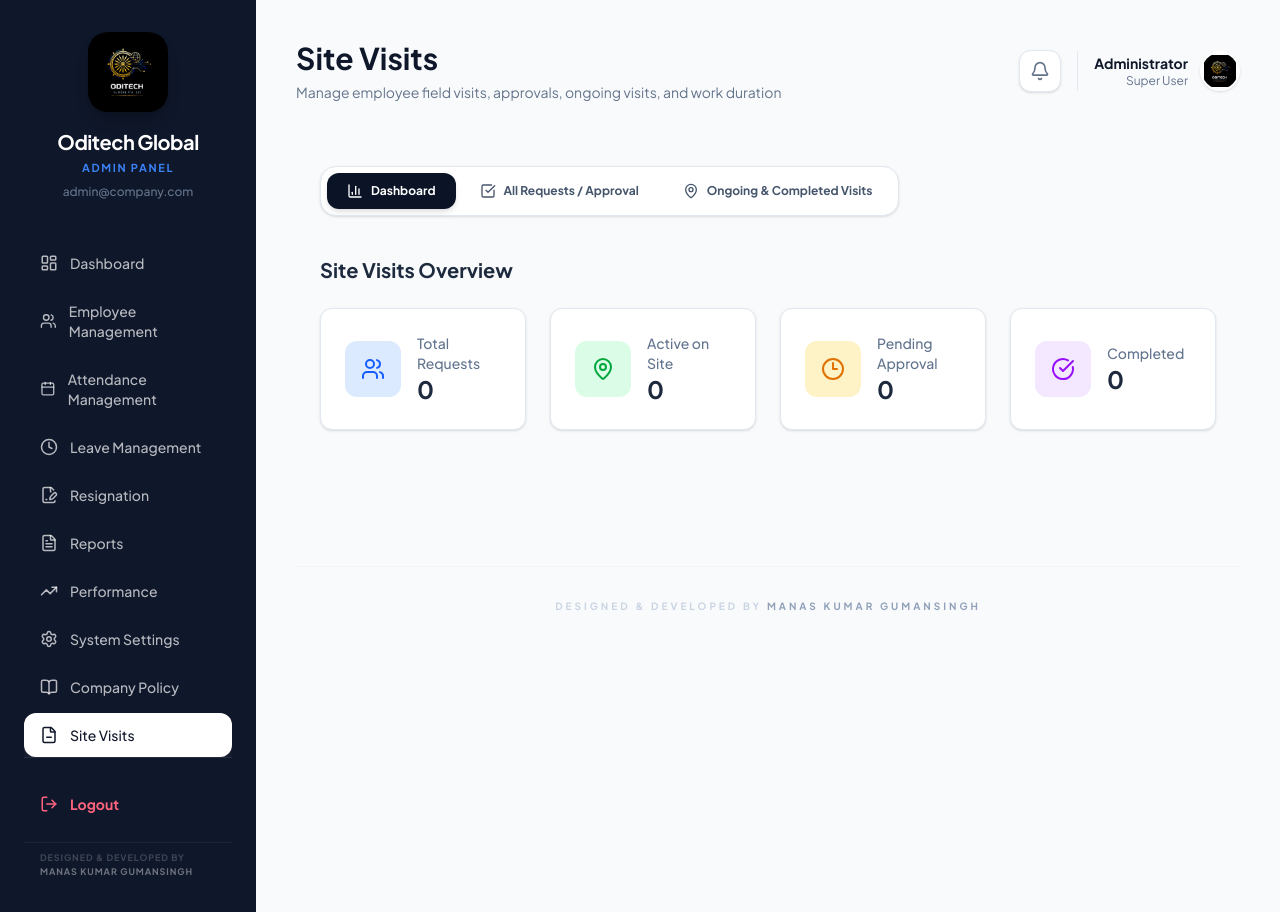
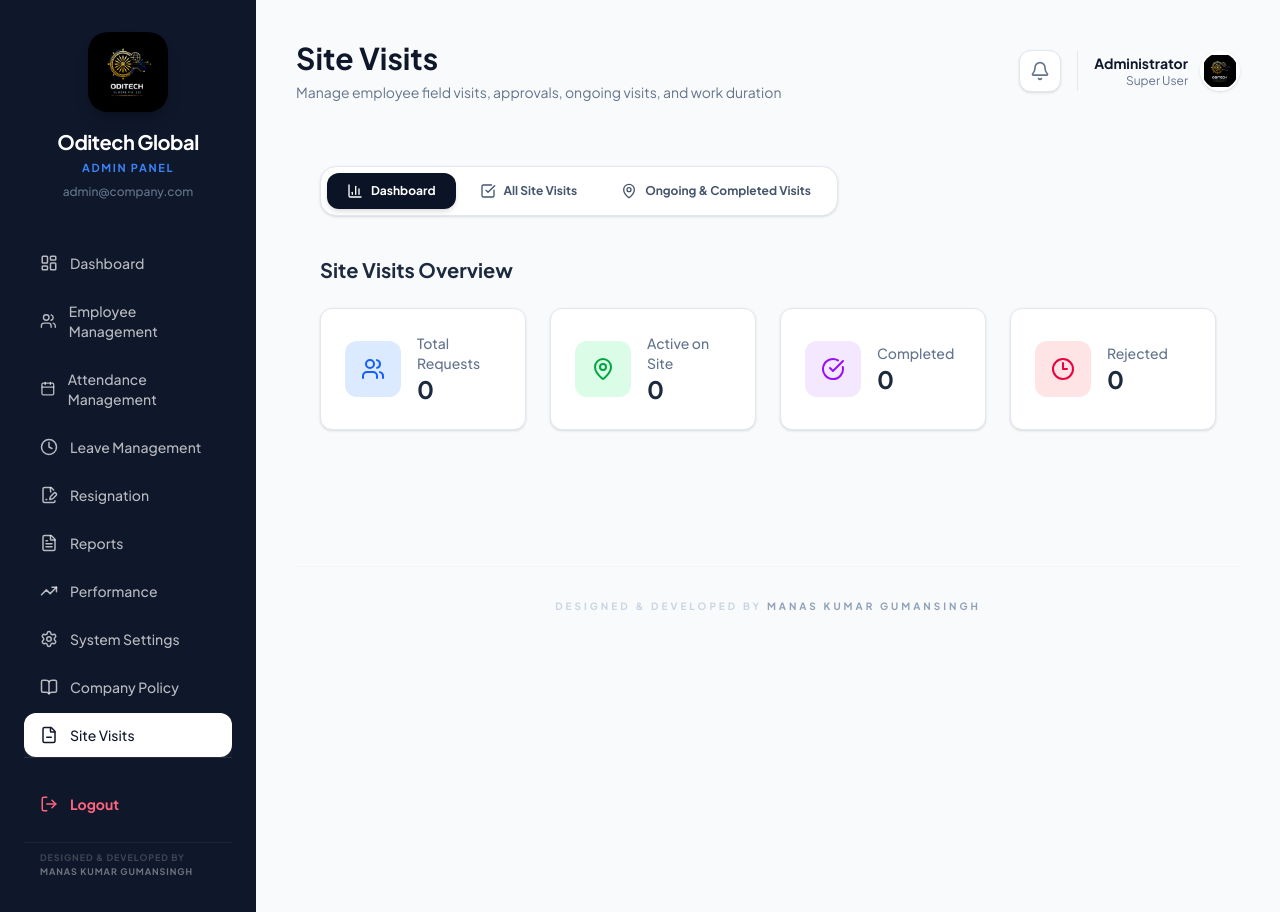
Before and after one commit to ManasCoding/Oditech_HRMS_Frontend, a React (Vite) app: page /admin/site-visits in a window 1280 px wide. Built offline with nearby package versions, Linux system fonts and the light colour scheme; no server answers.

Commit message:
new changes

```diff
--- a/src/pages/AdminSiteVisits.jsx
+++ b/src/pages/AdminSiteVisits.jsx
@@ -24,7 +24,7 @@ const AdminSiteVisits = () => {
 
   const tabs = [
     { id: 'dashboard', label: 'Dashboard', icon: <BarChart3 size={16} /> },
-    { id: 'requests', label: 'All Requests / Approval', icon: <CheckSquare size={16} /> },
+    { id: 'requests', label: 'All Site Visits', icon: <CheckSquare size={16} /> },
     { id: 'active', label: 'Ongoing & Completed Visits', icon: <MapPin size={16} /> }
   ];
 
--- a/src/pages/admin/siteVisits/DashboardView.jsx
+++ b/src/pages/admin/siteVisits/DashboardView.jsx
@@ -18,7 +18,7 @@ const DashboardView = () => {
   const [stats, setStats] = useState({
     totalVisits: 0,
     activeVisits: 0,
-    pending: 0,
+    rejected: 0,
     completed: 0
   });
   const [loading, setLoading] = useState(true);
@@ -40,7 +40,7 @@ const DashboardView = () => {
       setStats({
         totalVisits: visits.length,
         activeVisits: active.length,
-        pending: visits.filter(v => v.status === 'Pending').length,
+        rejected: visits.filter(v => v.status === 'Rejected').length,
         completed: visits.filter(v => v.status === 'Completed').length
       });
     } catch (error) {
@@ -69,16 +69,16 @@ const DashboardView = () => {
           color="bg-green-100"
         />
         <StatCard
-          title="Pending Approval"
-          value={stats.pending}
-          icon={<Clock3 className="text-amber-600" size={24} />}
-          color="bg-amber-100"
-        />
-        <StatCard
           title="Completed"
           value={stats.completed}
           icon={<CheckCircle className="text-purple-600" size={24} />}
           color="bg-purple-100"
+        />
+        <StatCard
+          title="Rejected"
+          value={stats.rejected}
+          icon={<Clock3 className="text-rose-600" size={24} />}
+          color="bg-rose-100"
         />
       </div>
     </div>
--- a/src/pages/admin/siteVisits/RequestsView.jsx
+++ b/src/pages/admin/siteVisits/RequestsView.jsx
@@ -69,9 +69,9 @@ const RequestsView = () => {
 
       {/* Filter Tabs */}
       <div className="flex flex-wrap items-center justify-between gap-4 bg-white p-4 rounded-2xl border border-slate-200 shadow-sm">
-        <h3 className="text-lg font-black text-slate-800 tracking-tight">Site Visit Requests & Approvals</h3>
+        <h3 className="text-lg font-black text-slate-800 tracking-tight">All Site Visits</h3>
         <div className="flex flex-wrap gap-2">
-          {['All', 'Pending', 'Approved', 'Active', 'Completed', 'Rejected'].map(status => (
+          {['All', 'Active', 'Completed', 'Rejected'].map(status => (
             <button
               key={status}
               onClick={() => setFilterStatus(status)}
@@ -159,26 +159,6 @@ const RequestsView = () => {
                     </td>
                     <td className="px-6 py-4 text-center" onClick={(e) => e.stopPropagation()}>
                       <div className="flex items-center justify-center gap-2">
-                        {visit.status === 'Pending' && (
-                          <>
-                            <button
-                              disabled={processingId === visit._id}
-                              onClick={(e) => handleAction(visit._id, 'approve', e)}
-                              className="px-3 py-1.5 bg-emerald-500 hover:bg-emerald-600 text-white rounded-xl text-xs font-bold transition-all shadow-sm flex items-center gap-1 disabled:opacity-50"
-                              title="Approve Request"
-                            >
-                              <Check size={14} /> Approve
-                            </button>
-                            <button
-                              disabled={processingId === visit._id}
-                              onClick={(e) => handleAction(visit._id, 'reject', e)}
-                              className="px-3 py-1.5 bg-rose-500 hover:bg-rose-600 text-white rounded-xl text-xs font-bold transition-all shadow-sm flex items-center gap-1 disabled:opacity-50"
-                              title="Reject Request"
-                            >
-                              <X size={14} /> Reject
-                            </button>
-                          </>
-                        )}
                         <button
                           onClick={() => setSelectedVisit(visit)}
                           className="p-1.5 text-slate-400 hover:text-blue-600 hover:bg-blue-50 rounded-lg transition-all"
```
